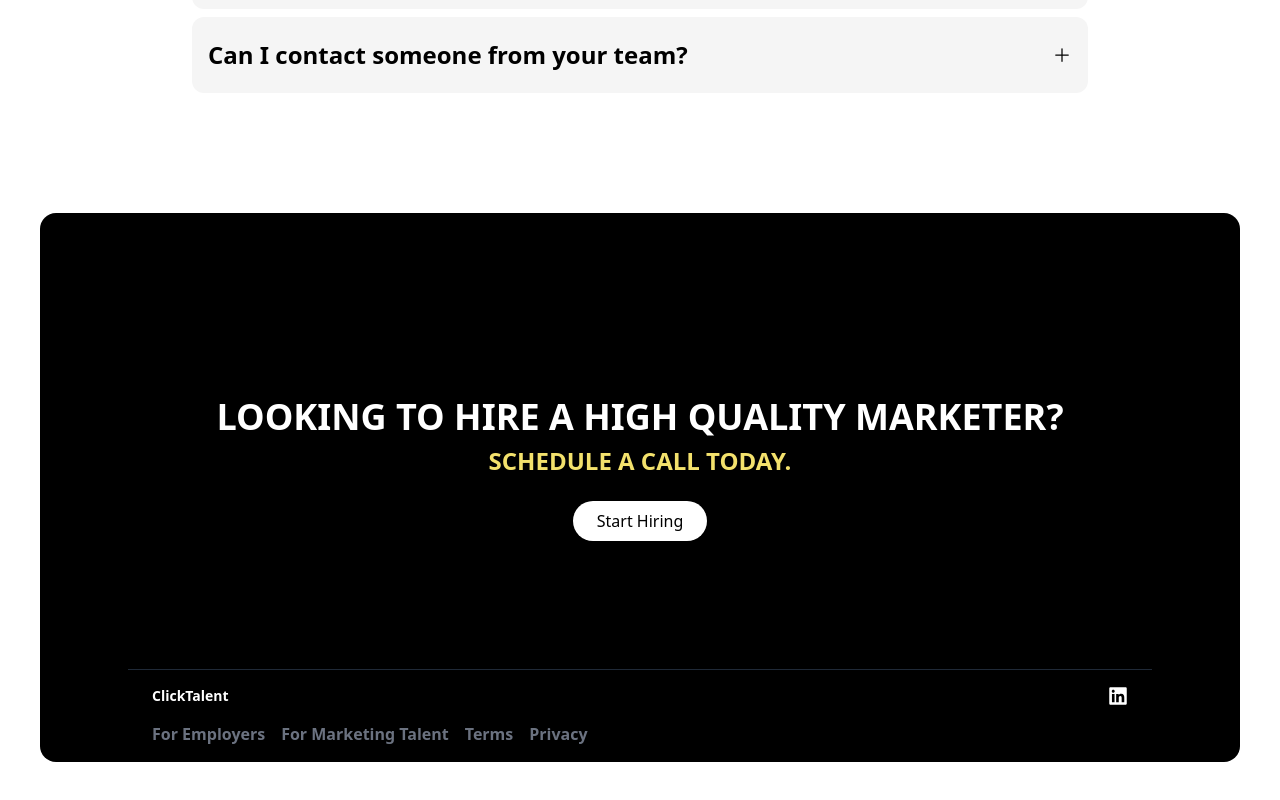
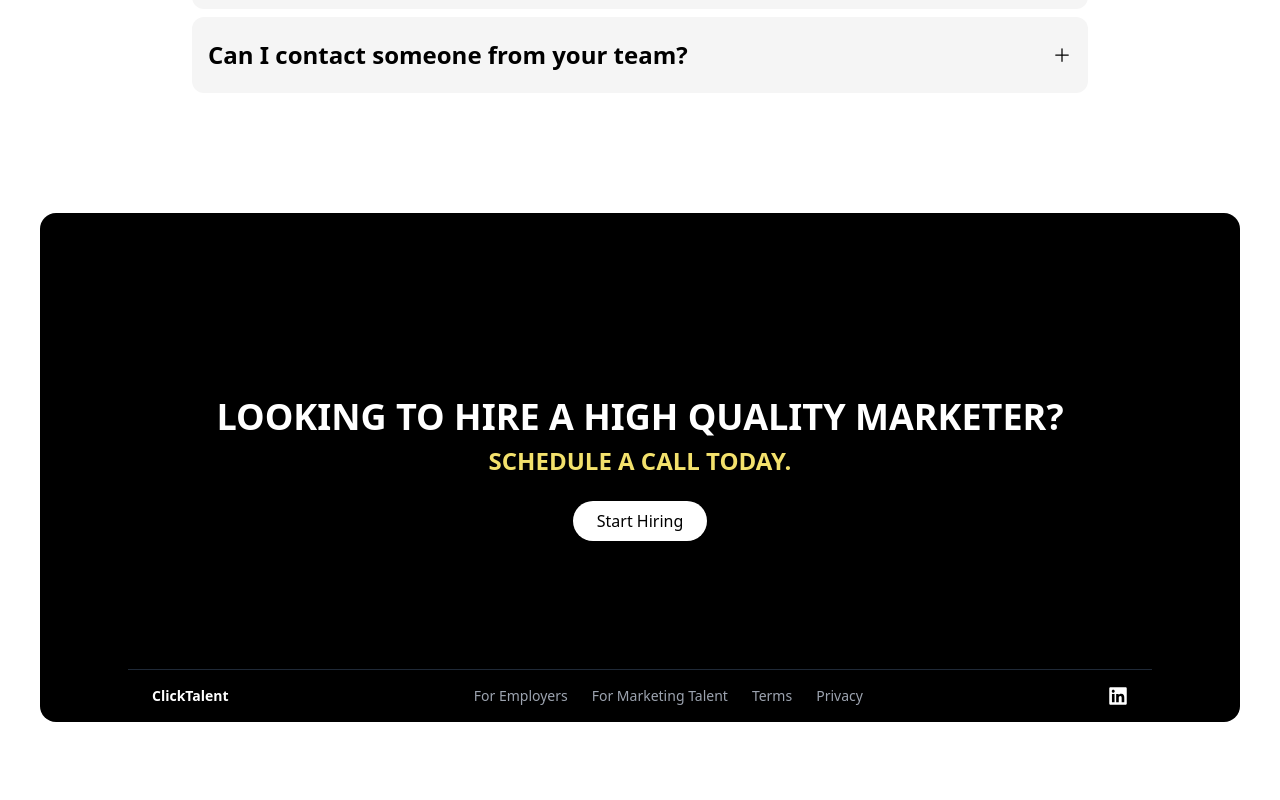
Before and after one commit to MusmRapid/clicktalent, a React (Vite) app: page / in a window 1280 px wide. Shown: the part 2653-3453 px from the top of the page. After the commit the page ends 3415 px from the top, so only its background shows below. Built offline with nearby package versions, Linux system fonts and the light colour scheme.

Commit message:
Refactor footer layout and update link styles
Simplified the footer structure by consolidating elements into a single flex container and updated link styles for better consistency and alignment. This improves maintainability and visual coherence across different screen sizes.

```diff
--- a/src/components/HomeComp/FooterComp/index.tsx
+++ b/src/components/HomeComp/FooterComp/index.tsx
@@ -3,8 +3,8 @@ import { FaLinkedin } from "react-icons/fa";
 
 const FooterComp = () => {
   return (
-    <div className="flex flex-col overflow-hidden text-white bg-black pt-14 md:rounded-2xl w-full">
-      <div className="flex items-center  justify-center px-20 py-32 text-center ">
+    <div className="flex flex-col w-full overflow-hidden text-white bg-black pt-14 md:rounded-2xl">
+      <div className="flex items-center justify-center px-20 py-32 text-center ">
         <motion.div
           initial={{ opacity: 0, y: 40 }}
           animate={{ opacity: 1, y: 0 }}
@@ -26,31 +26,19 @@ const FooterComp = () => {
         </motion.div>
       </div>
 
-      <footer className="w-full">
-        <div className="flex items-center justify-between w-full max-w-5xl gap-4 px-6 py-4 m-auto text-sm border-t border-gray-800 md:gap-4 md:flex-row">
-          <div className="font-bold">ClickTalent</div>
-          <div className="mt-4 md:mt-0">
-            <a href="#" className="text-xl hover:opacity-75">
-              <FaLinkedin />
-            </a>
+     <footer className="flex flex-col items-center justify-between w-full max-w-5xl gap-4 px-6 py-4 m-auto text-sm border-t border-gray-800 md:gap-4 md:flex-row">
+        <div className="font-bold">ClickTalent</div>
+        <div className="flex flex-col items-center gap-4 text-center md:flex-row md:gap-6 md:text-left">
+          <a href="#" className="text-gray-400 hover:underline">For Employers</a>
+          <a href="#" className="text-gray-400 hover:underline">For Marketing Talent</a>
+          <a href="#" className="text-gray-400 hover:underline">Terms</a>
+          <a href="#" className="text-gray-400 hover:underline">Privacy</a>
           </div>
-        </div>
-        <div>
-          <div className="flex flex-col w-full max-w-5xl gap-8 px-6 pb-4  m-auto  border-gray-800 md:gap-4 md:flex-row">
-            <a href="#" className="text-gray-500 font-semibold hover:underline">
-              For Employers
-            </a>
-            <a href="#" className="text-gray-500 font-semibold hover:underline">
-              For Marketing Talent
-            </a>
-            <a href="#" className="text-gray-500 font-semibold hover:underline">
-              Terms
-            </a>
-            <a href="#" className="text-gray-500 font-semibold hover:underline">
-              Privacy
-            </a>
-          </div>
-        </div>
+           <div className="mt-4 md:mt-0">
+          <a href="#" className="text-xl hover:opacity-75">
+            <FaLinkedin />
+          </a>
+           </div>
       </footer>
     </div>
   );
```
